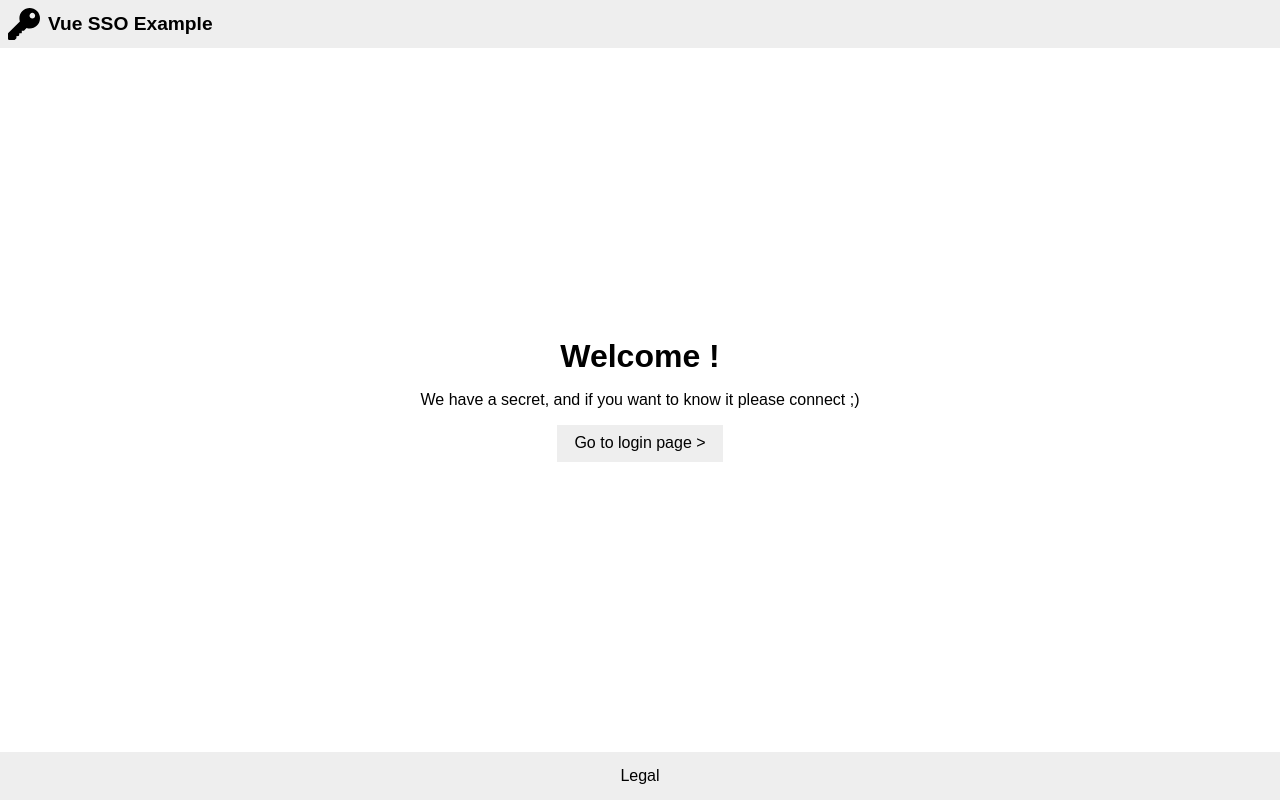
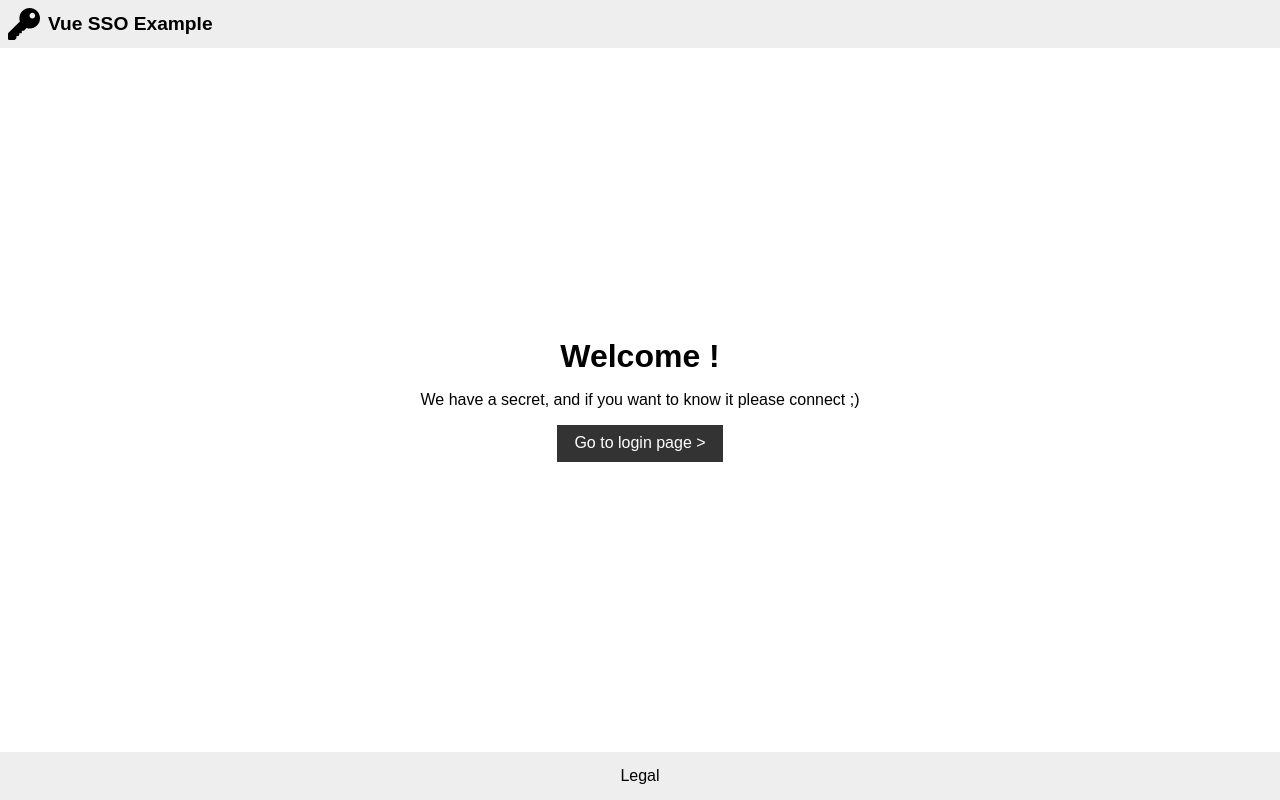
Before and after one commit to jlguenego/vue-sso-example, a Vue app in the folder front/: page / in a window 1280 px wide. Built offline with nearby package versions, Linux system fonts and the light colour scheme.

Commit message:
finish button

```diff
--- a/front/src/App.vue
+++ b/front/src/App.vue
@@ -47,6 +47,7 @@ main {
   width: 100%;
   max-width: 40em;
   align-items: center;
+  padding: 0.5em;
 }
 
 h1 {
@@ -57,5 +58,30 @@ button {
   background: #eee;
   border: 0.1em solid #eee;
   padding: 0.5em 1em;
+
+  &:not(:disabled) {
+    &:hover {
+      border-color: #ddd;
+      background: #ddd;
+    }
+    &:active {
+      border-color: #ccc;
+      background: #ccc;
+    }
+
+    &.primary {
+      border-color: #333;
+      background: #333;
+      color: white;
+      &:hover {
+        border-color: #444;
+        background: #444;
+      }
+      &:active {
+        border-color: #555;
+        background: #555;
+      }
+    }
+  }
 }
 </style>
--- a/front/src/views/Home.vue
+++ b/front/src/views/Home.vue
@@ -2,6 +2,6 @@
   <main>
     <h1>Welcome !</h1>
     <p>We have a secret, and if you want to know it please connect ;)</p>
-    <button>Go to login page ></button>
+    <button class="primary">Go to login page ></button>
   </main>
 </template>
```
